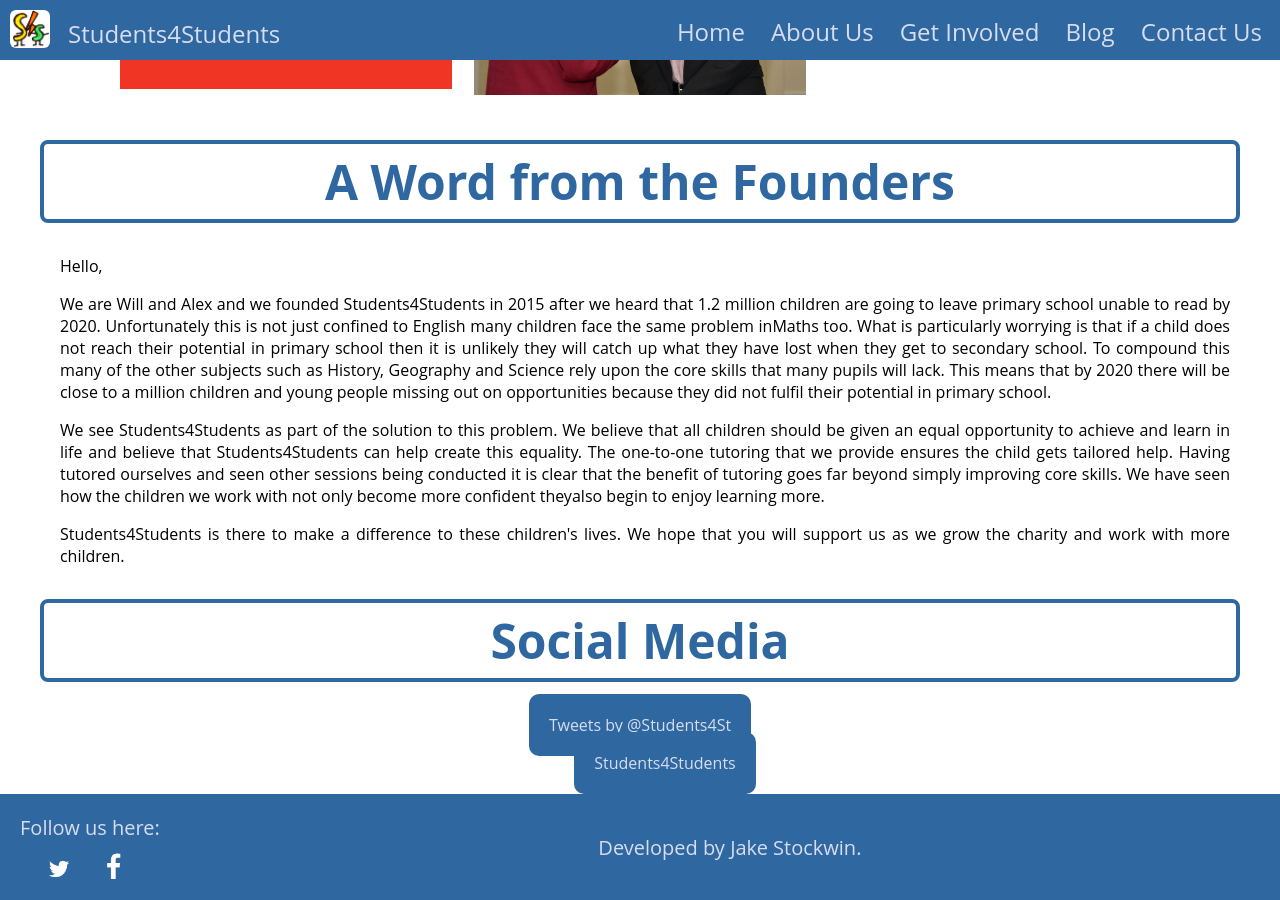
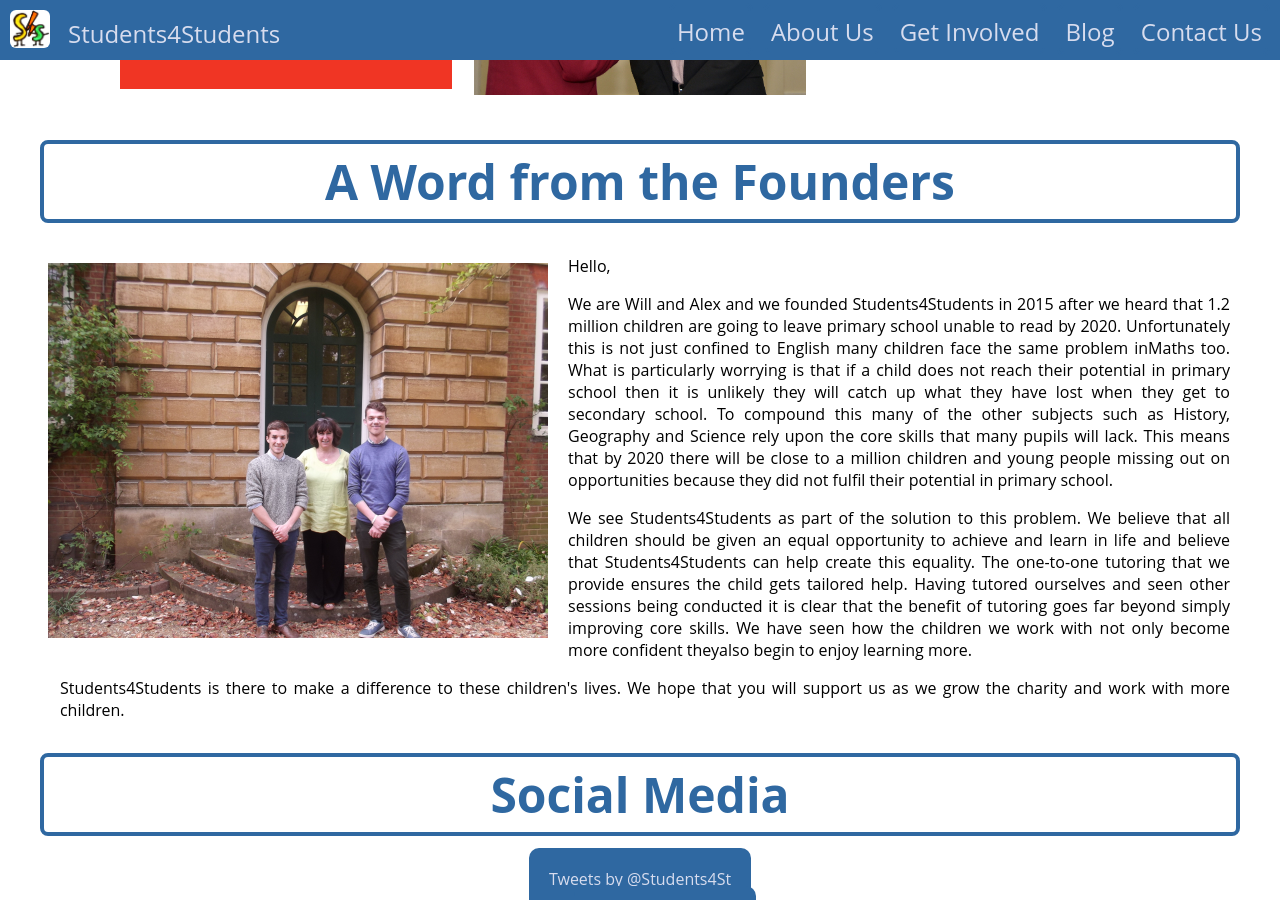
Before and after one commit to aissibolga/studen, a Jekyll site: the page built from index.html, in a window 1280 px wide and 900 px high, scrolled down 1906 px. Built offline with Jekyll 4.4.1, drawn with Linux system fonts in a browser that asks for light colours; nearby versions of some CDN libraries; comment, search, counter and statistics services are not loaded.

Commit message:
Added image to message from founders

```diff
--- a/index.html
+++ b/index.html
@@ -65,7 +65,7 @@
 
 
 		<h1>A Word from the Founders</h1>
-
+		<img src="/images/founders.jpg" style="max-width: 500px; float: left; margin-right: 20px;">
 		<p>Hello,</p>
 
 
```
Also changed, not shown: images/founders.jpg (added), 1 other file.
